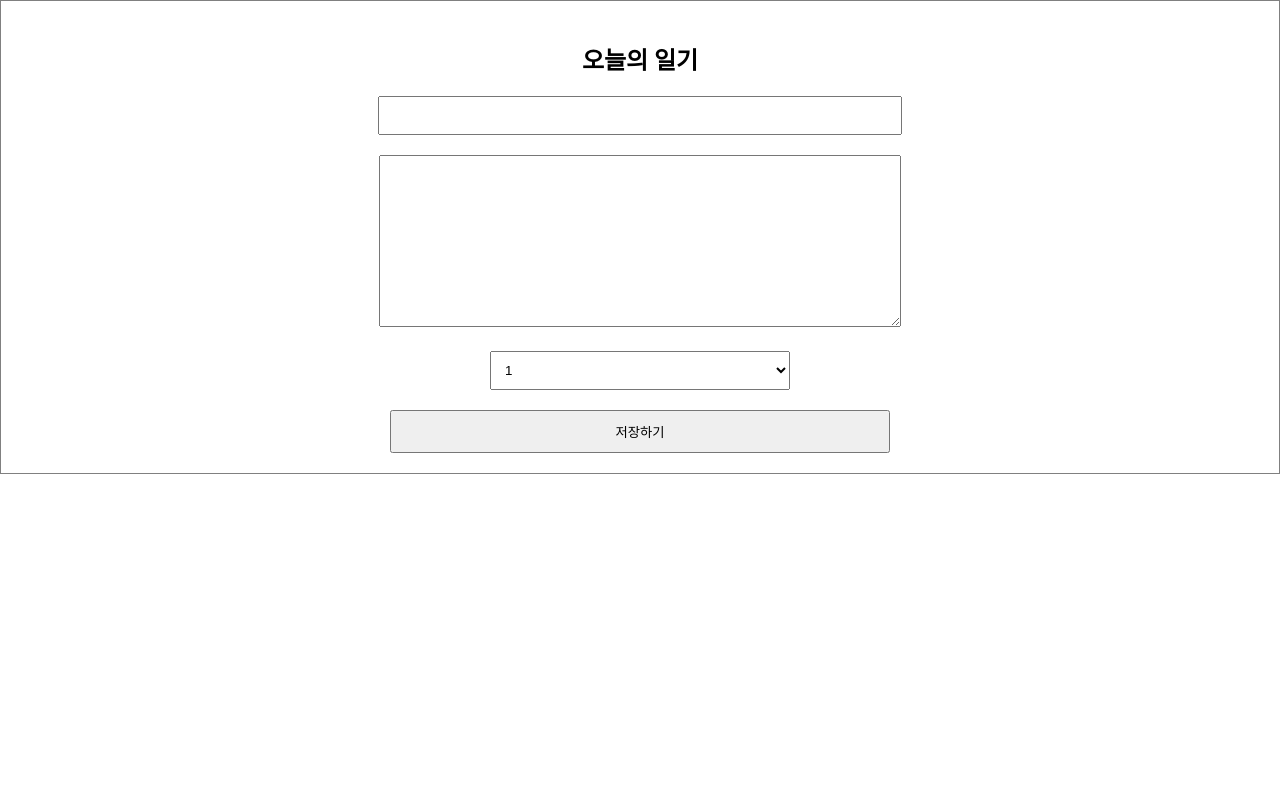
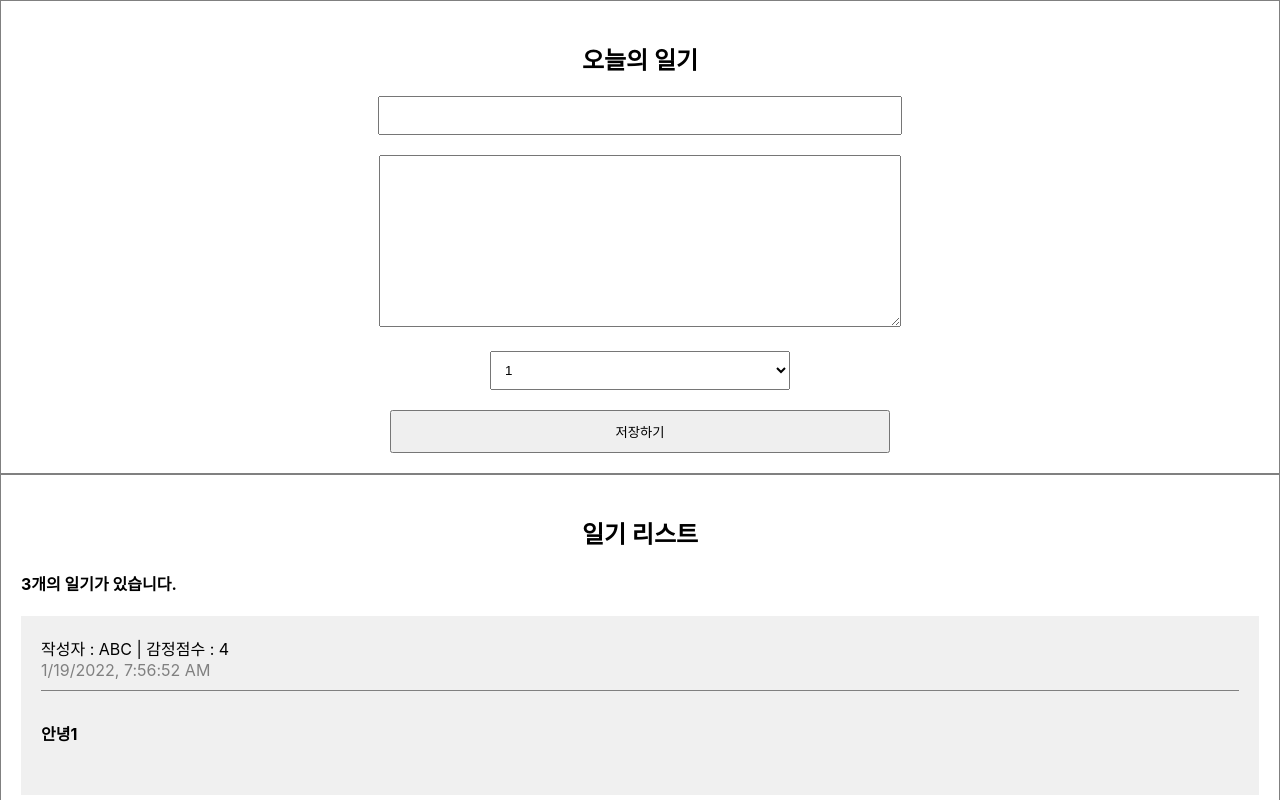
Before and after one commit to Camelllia/OnePage-Diary, a React (Create React App) app: page / in a window 1280 px wide. Shown: the top 800 px of the page. Built offline with nearby package versions, Linux system fonts and the light colour scheme; the HTML template or start-up script is replaced by a standard one.

Commit message:
List Rendering

```diff
--- a/src/App.css
+++ b/src/App.css
@@ -26,3 +26,39 @@
   padding: 10px;
   cursor: pointer;
 }
+
+/* List */
+
+.DiaryList {
+  border: 1px solid gray;
+  padding: 20px;
+  margin-top: 2opx;
+}
+
+.DiaryList h2 {
+  text-align: center;
+}
+
+/* Item */
+
+.DiaryItem {
+  background-color: rgb(240, 240, 240);
+  margin-bottom: 10px;
+  padding: 20px;
+}
+
+.DiaryItem .info {
+  border-bottom: 1px solid gray;
+  padding-bottom: 10px;
+  margin-bottom: 10px;
+}
+
+.DiaryItem .date {
+  color: gray;
+}
+
+.DiaryItem .content {
+  font-weight: bold;
+  margin-bottom: 30px;
+  margin-top: 30px;
+}
--- a/src/App.js
+++ b/src/App.js
@@ -1,10 +1,37 @@
 import './App.css';
 import DiaryEditor from './DiaryEditor';
+import DiaryList from './DiaryList';
+
+const dummyList = [
+  {
+    id:1,
+    author:"ABC",
+    content:"안녕1",
+    emotion:4,
+    created_date: new Date().getTime()
+  },
+  {
+    id:2,
+    author:"홍길동",
+    content:"안녕2",
+    emotion:2,
+    created_date: new Date().getTime()
+  },
+  {
+    id:3,
+    author:"이무진",
+    content:"안녕3",
+    emotion:3,
+    created_date: new Date().getTime()
+  },
+
+]
 
 function App() {
   return (
     <div className="App">
       <DiaryEditor/>
+      <DiaryList diaryList={dummyList}/>
     </div>
   );
 }
--- /dev/null
+++ b/src/DiaryItem.js
@@ -0,0 +1,16 @@
+const DiaryItem = ({author, content, emotion, created_date, id}) => {
+    return(
+        <div className="DiaryItem">
+            <div className="info">
+                <span>
+                    작성자 : {author} | 감정점수 : {emotion}
+                </span>
+                <br/>
+                <span className="date">{new Date(created_date).toLocaleString()}</span>
+            </div>
+            <div className="content">{content}</div>
+        </div>
+    );
+};
+
+export default DiaryItem;
--- /dev/null
+++ b/src/DiaryList.js
@@ -0,0 +1,22 @@
+import DiaryItem from "./DiaryItem.js";
+
+const DiaryList = ({diaryList}) => {
+    return (
+    <div className="DiaryList">
+        <h2>일기 리스트</h2>
+        <h4>{diaryList.length}개의 일기가 있습니다.</h4>
+        <div>
+            {/* map으로 각 배열 순회 */}
+            {diaryList.map((it)=>(
+            <DiaryItem key={it.id} {...it}/>
+            ))}
+        </div>
+    </div>)
+}
+
+//예외처리
+DiaryList.defaultProps = {
+    diaryList: [],
+};
+
+export default DiaryList;
```
